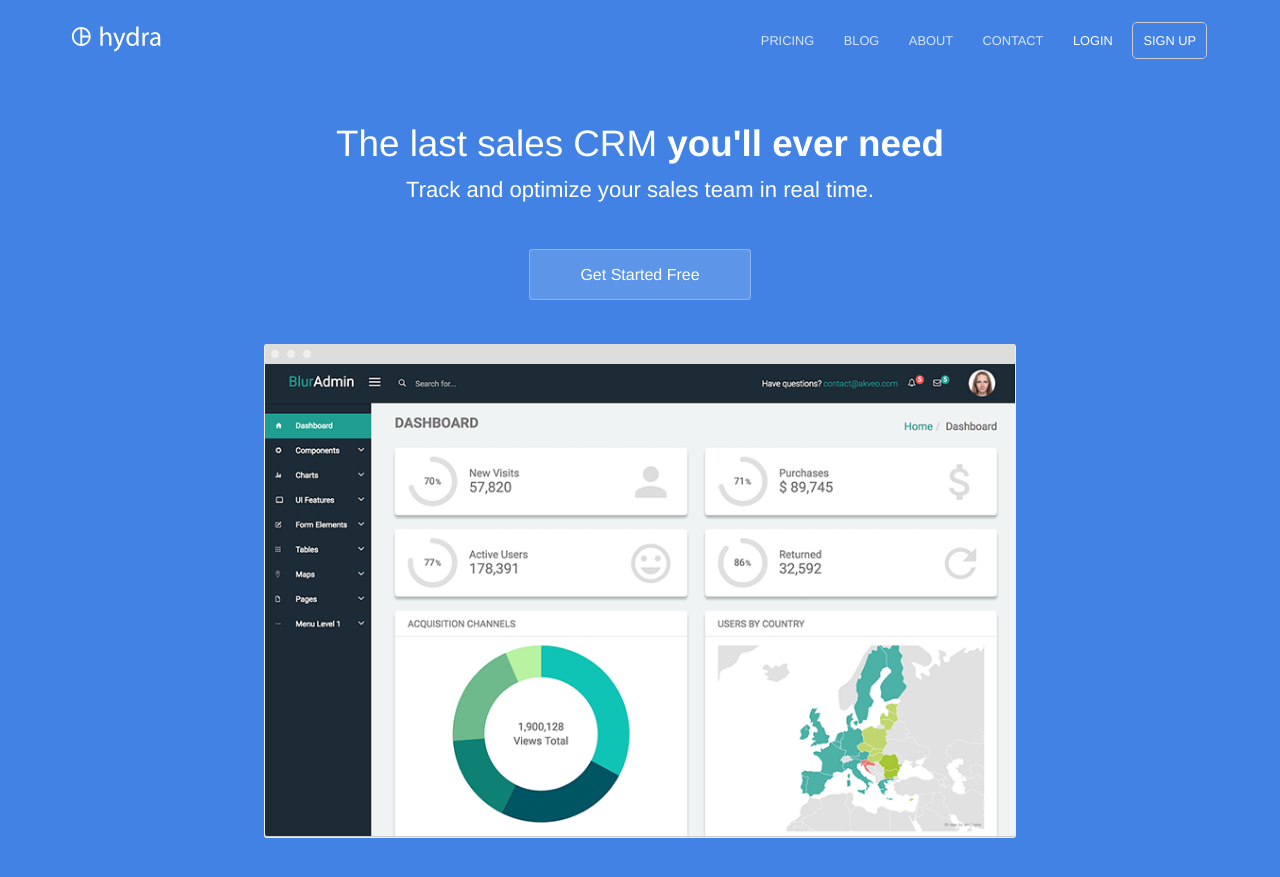
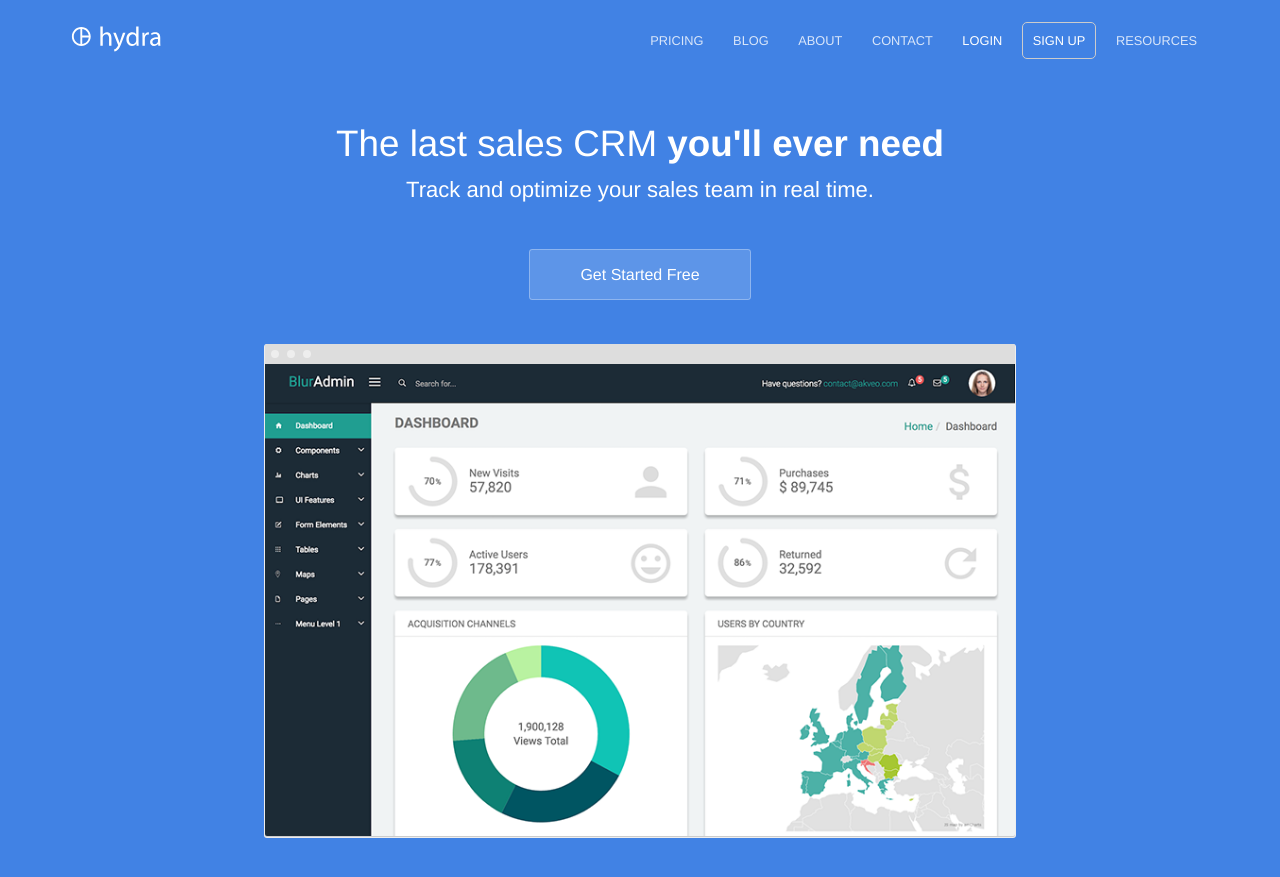
Before and after one commit to quant-ime-usp/quant-ime-usp.github.io, a Jekyll site: the page built from index.html, in a window 1280 px wide and 900 px high. Shown: the top 877 px of the window. Built offline with Jekyll 4.4.1, drawn with Linux system fonts in a browser that asks for light colours.

Commit message:
adding resources in navigation bar

```diff
--- a/_data/navigation.yml
+++ b/_data/navigation.yml
@@ -22,3 +22,7 @@
   link: /
   new_window: true
   highlight: true
+- name: Resources
+  link: /resources
+  new_window: false
+  highlight: false
```
